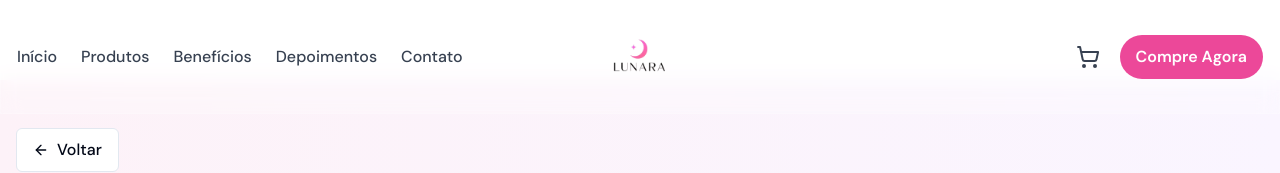
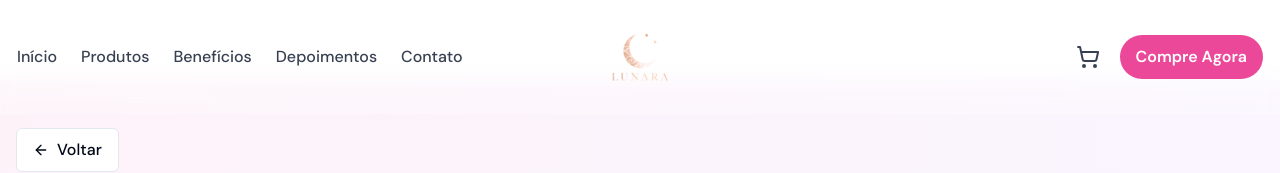
Before and after one commit to LucasNQ/lunara-lvble-4, a React (Vite) app: page /cart in a window 1280 px wide. Shown: the top 173 px of the page. Built offline with nearby package versions, Linux system fonts and the light colour scheme; a web font is replaced by a local one.

Commit message:
Update header logo

```diff
--- a/src/components/Header.tsx
+++ b/src/components/Header.tsx
@@ -104,7 +104,7 @@ const Header = () => {
               className="hover:opacity-80 transition-opacity"
             >
               <img
-                src="/lovable-uploads/5f59a910-de6e-417b-917f-15a0f011ea54.png"
+                src="/lovable-uploads/logo-lunara.png"
                 alt="Lunara Cosméticos"
                 className="h-16 sm:h-20 md:h-24 w-auto object-contain"
               />
```
Also changed, not shown: public/lovable-uploads/logo-lunara.png (added).
